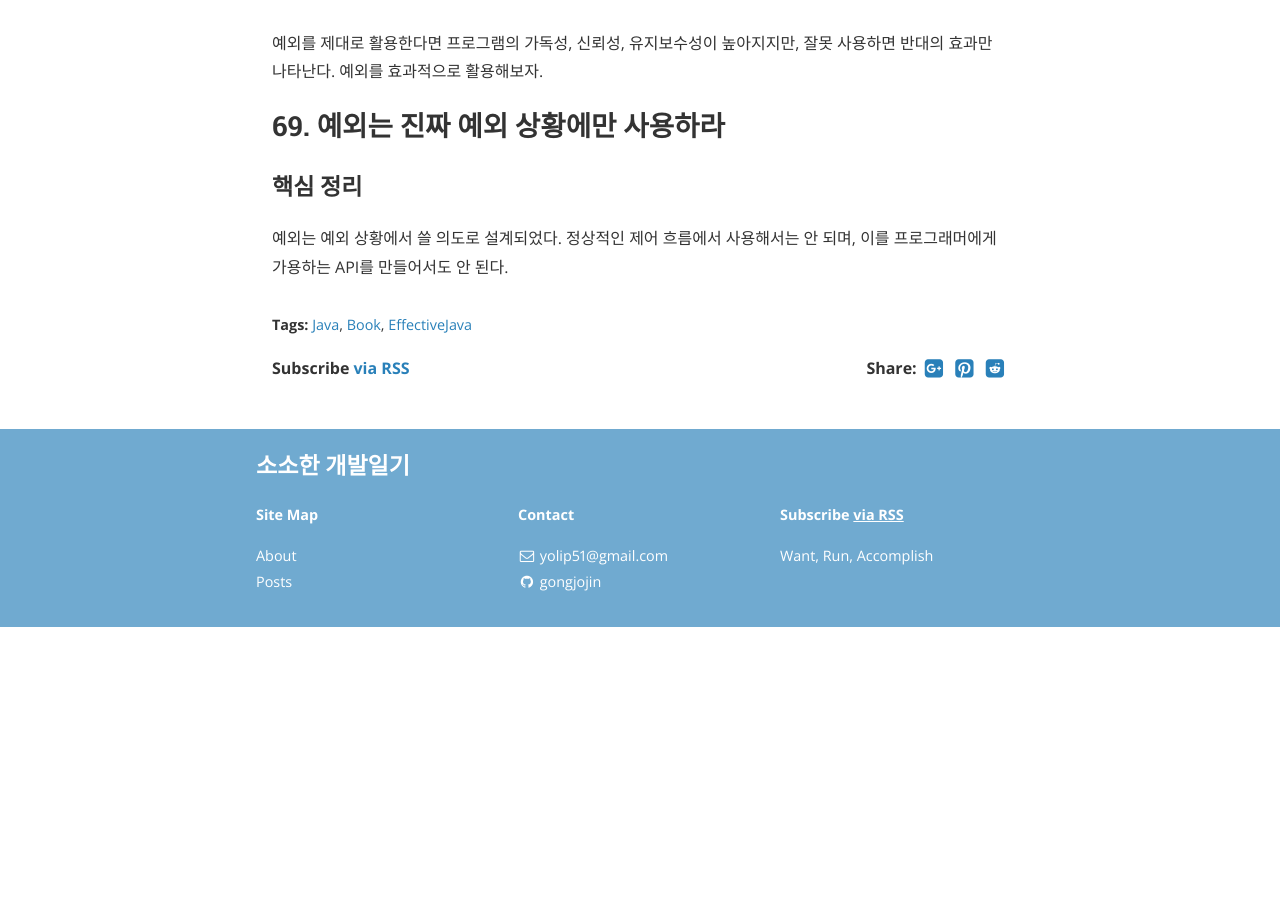
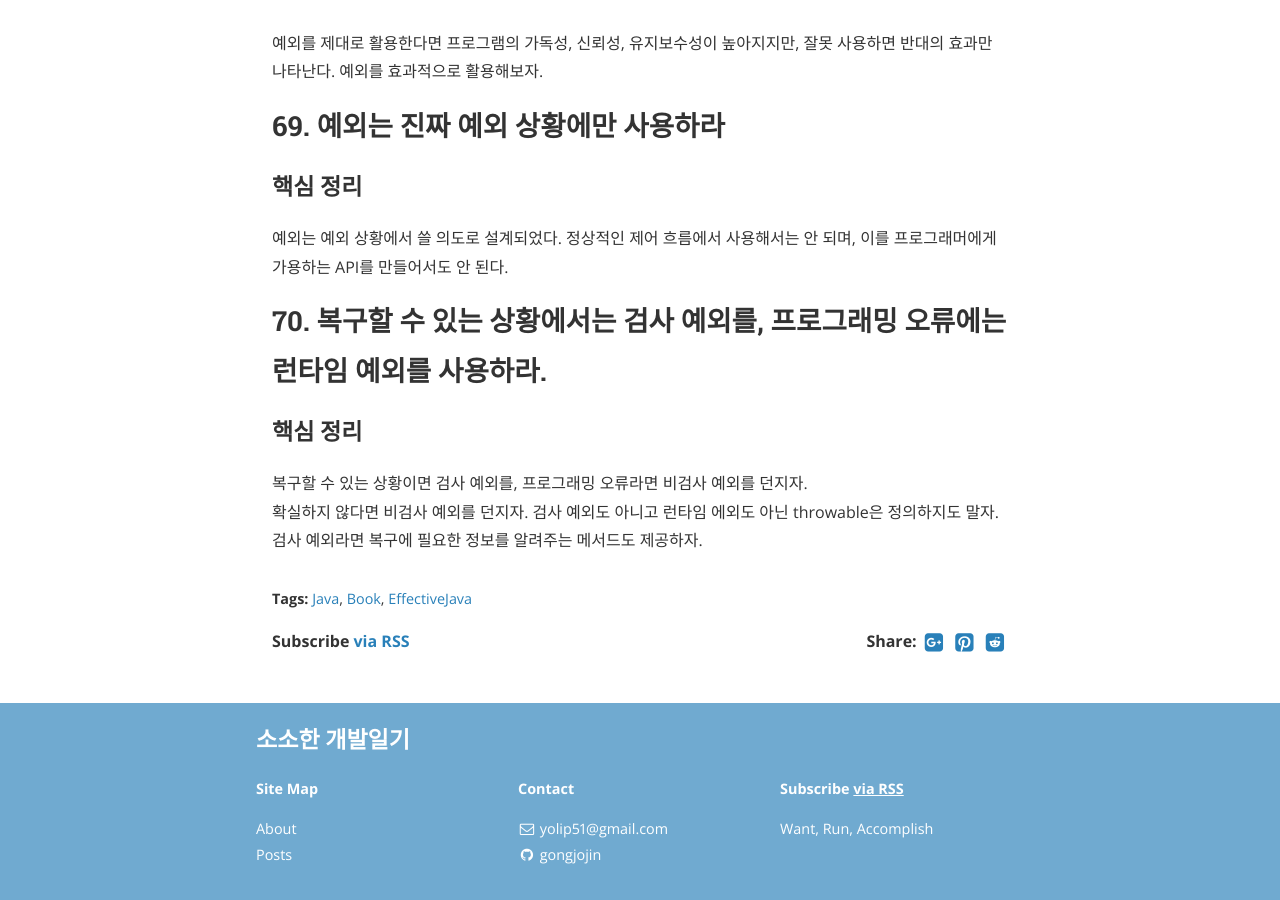
Before and after one commit to gonghojin/gonghojin.github.io, a Jekyll site: the page built from _posts/book/java/effectiveJava/images/2019-12-13-effectiveJava.md, in a window 1280 px wide and 900 px high, scrolled down 624 px. Built offline with Jekyll 4.4.1, drawn with Linux system fonts in a browser that asks for light colours; nearby versions of some CDN libraries; comment, search, counter and statistics services are not loaded; before the commit the page ends 1251 px from its top, so only the background shows below that.

Commit message:
Add: 이펙티브자바_70.복구할 수 있는 상황에서는 검사 예외를 프로그래밍 오류에는 런타임 예외를 사용하라

```diff
--- a/_posts/book/java/effectiveJava/images/2019-12-13-effectiveJava.md
+++ b/_posts/book/java/effectiveJava/images/2019-12-13-effectiveJava.md
@@ -13,3 +13,9 @@ cover:  "/assets/instacode.png"
 ## 69. 예외는 진짜 예외 상황에만 사용하라
 ### 핵심 정리
 예외는 예외 상황에서 쓸 의도로 설계되었다. 정상적인 제어 흐름에서 사용해서는 안 되며, 이를 프로그래머에게 가용하는 API를 만들어서도 안 된다.
+
+## 70. 복구할 수 있는 상황에서는 검사 예외를, 프로그래밍 오류에는 런타임 예외를 사용하라.
+### 핵심 정리
+복구할 수 있는 상황이면 검사 예외를, 프로그래밍 오류라면 비검사 예외를 던지자.
+확실하지 않다면 비검사 예외를 던지자. 검사 예외도 아니고 런타임 에외도 아닌 throwable은 정의하지도 말자.
+검사 예외라면 복구에 필요한 정보를 알려주는 메서드도 제공하자.
```
